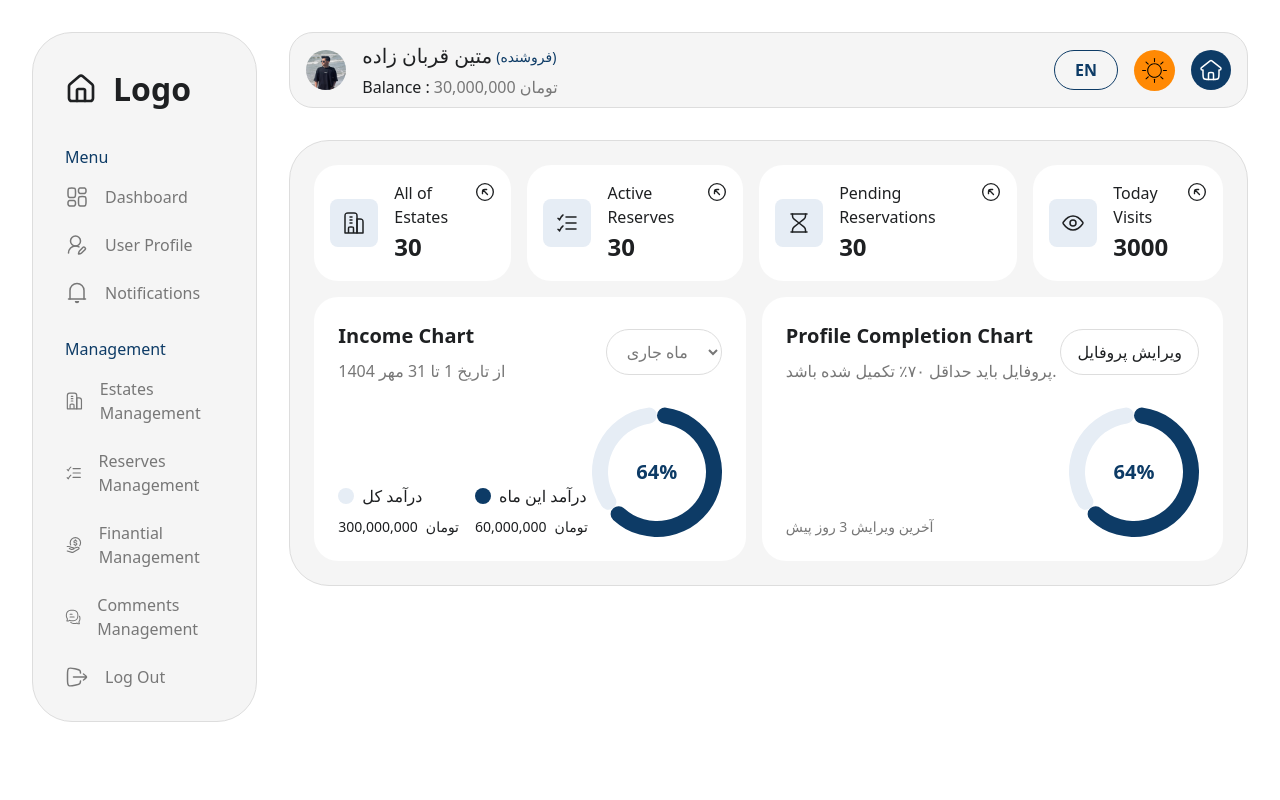
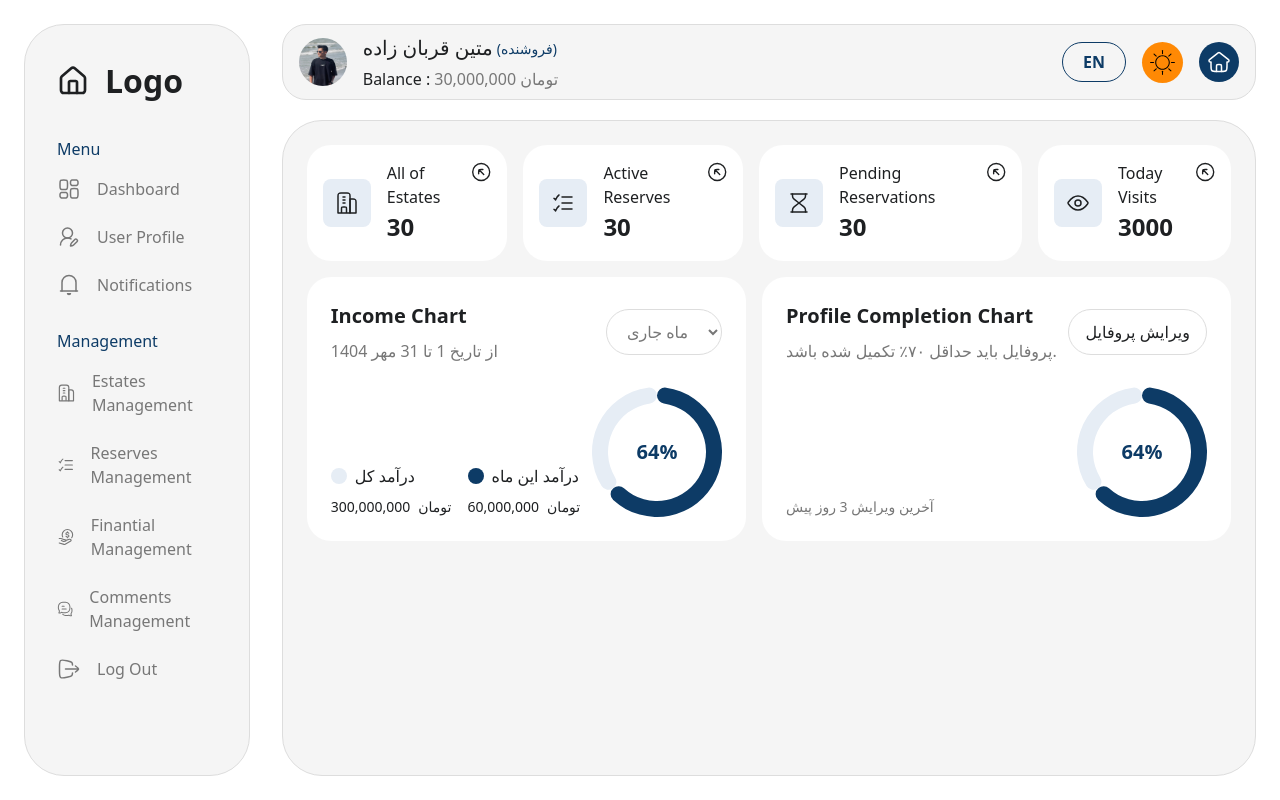
Before and after one commit to next-winter-1404/DevSpire, a Next.js app: page /en/dashboard/seller in a window 1280 px wide. Built offline with nearby package versions, Linux system fonts and the light colour scheme.

Commit message:
fixed layout bugs

```diff
--- a/src/app/[locale]/dashboard/seller/layout.tsx
+++ b/src/app/[locale]/dashboard/seller/layout.tsx
@@ -1,21 +1,26 @@
 import DashboardHeader from "@/components/dashboardLayout/dashboardHeader/DashboardHeader";
 import DashboardSidebar from "@/components/dashboardLayout/dashboardSidebar/DashboardSidebar";
 
-
-
-
-export default function MainLayout({children}: {children: React.ReactNode}) {
-
+export default function MainLayout({
+  children,
+}: {
+  children: React.ReactNode;
+}) {
   return (
-    <div className='flex gap-8 w-full p-8'>
-      <DashboardSidebar isSellerDashboard={true}/>
-      <div className='flex flex-col gap-8 w-full'>
+    <div className="flex gap-8 w-full p-6 h-screen ">
+      <DashboardSidebar isSellerDashboard={true} />
+      <div className="flex flex-col gap-5 w-full h-full">
         <header>
-          <DashboardHeader hasNotification={false}/>
+          <DashboardHeader hasNotification={false} />
         </header>
-        <main>{children}</main>
+        <main
+          className="h-full  p-6 bg-[#F5F5F5] border
+     border-[#DDDDDD] rounded-[40px]   overflow-y-auto scroll-smooth
+    dark:bg-[#404040] dark:border-[#777777]"
+        >
+          {children}
+        </main>
       </div>
     </div>
-  )
-
+  );
 }
--- a/src/components/dashboardLayout/dashboardHeader/DashboardHeader.tsx
+++ b/src/components/dashboardLayout/dashboardHeader/DashboardHeader.tsx
@@ -1,55 +1,69 @@
-import Image from 'next/image'
-import EstateOwner from '../../../../public/images/mortgageRentDetail/estate-owner.jpg'
-import ToggleTheme from '@/components/common/ToggleTheme'
-import Home from '../../../../public/icons/Home'
-import { Link } from '@/i18n/routing'
-import LanguageSwitcher from '@/components/common/LanguageSwitcher'
-import { useTranslations } from 'next-intl'
-import Notification from '../../../../public/icons/Notification'
+import Image from "next/image";
+import EstateOwner from "../../../../public/images/mortgageRentDetail/estate-owner.jpg";
+import ToggleTheme from "@/components/common/ToggleTheme";
+import Home from "../../../../public/icons/Home";
+import { Link } from "@/i18n/routing";
+import LanguageSwitcher from "@/components/common/LanguageSwitcher";
+import { useTranslations } from "next-intl";
+import Notification from "../../../../public/icons/Notification";
 
-
-interface IDashboardHeader{
-  hasNotification: boolean
+interface IDashboardHeader {
+  hasNotification: boolean;
 }
 
-
-const DashboardHeader = ({hasNotification}: IDashboardHeader) => {
-
-  const t = useTranslations('dashboard.header')
+const DashboardHeader = ({ hasNotification }: IDashboardHeader) => {
+  const t = useTranslations("dashboard.header");
 
   return (
-    <div className='flex justify-between w-full py-2 px-4 bg-[#F5F5F5] border border-[#DDDDDD] rounded-[24px]
-    dark:bg-[#404040] dark:border-[#777777]'>
-      <div className='flex items-center gap-4'>
-        <Image src={EstateOwner} alt='estateOwner' className='w-10 h-10 rounded-[40px]'/>
-        <div className='flex flex-col gap-1'>
-          <div className='flex items-center gap-1'>
-            <span className='font-regular text-[20px] text-[#1E2022]   dark:text-[#F5F5F5]'>متین قربان زاده</span>
-            <span className='font-regular text-[14px] text-[#0D3B66]   dark:text-[#E4E4E4]'>(فروشنده)</span>
+    <div
+      className="flex justify-between w-full py-2 px-4 bg-[#F5F5F5] border
+       border-[#DDDDDD] rounded-[24px]
+    dark:bg-[#404040] dark:border-[#777777]"
+    >
+      <div className="flex items-center gap-4">
+        <Image
+          src={EstateOwner}
+          alt="estateOwner"
+          className="w-12 h-12 rounded-[40px]"
+        />
+        <div className="flex flex-col gap-1">
+          <div className="flex items-center gap-1">
+            <span className="font-regular text-[20px] text-[#1E2022]   dark:text-[#F5F5F5]">
+              متین قربان زاده
+            </span>
+            <span className="font-regular text-[14px] text-[#0D3B66]   dark:text-[#E4E4E4]">
+              (فروشنده)
+            </span>
           </div>
-          <div className='flex items-center gap-1 font-regular text-[16px]'>
-            <span className='text-[#1E2022]   dark:text-[#F5F5F5]'>{t('balance')}</span>
-            <span className='text-[#777777]   dark:text-[#E4E4E4]'>30,000,000 تومان</span>
+          <div className="flex items-center gap-1 font-regular text-[16px]">
+            <span className="text-[#1E2022]   dark:text-[#F5F5F5]">
+              {t("balance")}
+            </span>
+            <span className="text-[#777777]   dark:text-[#E4E4E4]">
+              30,000,000 تومان
+            </span>
           </div>
         </div>
       </div>
-      <div className='flex items-center gap-4'>
-        <div className='h-10'>
-          <LanguageSwitcher/>
+      <div className="flex items-center gap-4">
+        <div className="h-10">
+          <LanguageSwitcher />
         </div>
-        <ToggleTheme/>
-        {
-          hasNotification &&
-          <div className='p-2 rounded-full bg-[#0D3B66]'>
-            <Notification color='#FFFFFF'/>
+        <ToggleTheme />
+        {hasNotification && (
+          <div className="p-2 rounded-full bg-[#0D3B66]">
+            <Notification color="#FFFFFF" />
           </div>
-        }
-        <Link href={'/'} className='p-2 bg-[#0D3B66] rounded-[40px] cursor-pointer'>
-          <Home color='#FFFFFF'/>
+        )}
+        <Link
+          href={"/"}
+          className="p-2 bg-[#0D3B66] rounded-[40px] cursor-pointer"
+        >
+          <Home color="#FFFFFF" />
         </Link>
       </div>
     </div>
-  )
-}
+  );
+};
 
-export default DashboardHeader
+export default DashboardHeader;
--- a/src/components/dashboardLayout/dashboardSidebar/DashboardSidebar.tsx
+++ b/src/components/dashboardLayout/dashboardSidebar/DashboardSidebar.tsx
@@ -1,92 +1,146 @@
-'use client'
-import { Link } from '@/i18n/routing'
-import { usePathname } from '@/i18n/routing'
-import { useTranslations } from 'next-intl'
-import Dashboard from '../../../../public/icons/Dashboard'
-import EditUser from '../../../../public/icons/EditUser'
-import Notification from '../../../../public/icons/Notification'
-import Estates from '../../../../public/icons/Estates'
-import CheckList from '../../../../public/icons/CheckList'
-import FinantialManagement from '../../../../public/icons/FinantialManagement'
-import Chats from '../../../../public/icons/Chats'
-import LogOut from '../../../../public/icons/LogOut'
-import Heart from '../../../../public/icons/Heart'
-import Logo from '../../../../public/icons/Logo'
-
+"use client";
+import { Link } from "@/i18n/routing";
+import { usePathname } from "@/i18n/routing";
+import { useTranslations } from "next-intl";
+import Dashboard from "../../../../public/icons/Dashboard";
+import EditUser from "../../../../public/icons/EditUser";
+import Notification from "../../../../public/icons/Notification";
+import Estates from "../../../../public/icons/Estates";
+import CheckList from "../../../../public/icons/CheckList";
+import FinantialManagement from "../../../../public/icons/FinantialManagement";
+import Chats from "../../../../public/icons/Chats";
+import LogOut from "../../../../public/icons/LogOut";
+import Heart from "../../../../public/icons/Heart";
+import Logo from "../../../../public/icons/Logo";
 
 interface IDashboardSidebar {
-    isSellerDashboard: boolean
+  isSellerDashboard: boolean;
 }
 
-const basePath = '/seller-dashboard'
+const basePath = "/seller-dashboard";
 
 const DashboardSidebar = ({ isSellerDashboard }: IDashboardSidebar) => {
-    const pathname = usePathname()
-    const t = useTranslations('dashboard.sidebar')
+  const pathname = usePathname();
+  const t = useTranslations("dashboard.sidebar");
 
-    const isActiveText = (path: string) => pathname === path
-        ? 'font-bold text-[#1E2022] dark:text-[#E4E4E4]'
-        : 'text-[#777777] dark:text-[#A3A3A3]'
+  const isActiveText = (path: string) =>
+    pathname === path
+      ? "font-bold text-[#1E2022] dark:text-[#E4E4E4]"
+      : "text-[#777777] dark:text-[#A3A3A3]";
 
-    const isActiveIcon = (path: string) => pathname === path
-        ? 'text-[#0D3B66] dark:text-[#E4E4E4]'
-        : 'dark:text-[#A3A3A3]'
+  const isActiveIcon = (path: string) =>
+    pathname === path
+      ? "text-[#0D3B66] dark:text-[#E4E4E4]"
+      : "dark:text-[#A3A3A3]";
 
   const sellerMenuItems = [
-        { href: `${basePath}`, label: t('dashboard'), Icon: Dashboard },
-        { href: `${basePath}/user-profile`, label: t('userProfile'), Icon: EditUser },
-        { href: `${basePath}/notifications`, label: t('notifications'), Icon: Notification },
-        { href: `${basePath}/estates-management`, label: t('estatesManagement'), Icon: Estates },
-        { href: `${basePath}/reserves-management`, label: t('reservesManagement'), Icon: CheckList },
-        { href: `${basePath}/finantial-management`, label: t('finantialManagement'), Icon: FinantialManagement },
-        { href: `${basePath}/comments-management`, label: t('commentsManagement'), Icon: Chats },
-        { href: `${basePath}/logout`, label: t('logOut'), Icon: LogOut },
-    ]
+    { href: `${basePath}`, label: t("dashboard"), Icon: Dashboard },
+    {
+      href: `${basePath}/user-profile`,
+      label: t("userProfile"),
+      Icon: EditUser,
+    },
+    {
+      href: `${basePath}/notifications`,
+      label: t("notifications"),
+      Icon: Notification,
+    },
+    {
+      href: `${basePath}/estates-management`,
+      label: t("estatesManagement"),
+      Icon: Estates,
+    },
+    {
+      href: `${basePath}/reserves-management`,
+      label: t("reservesManagement"),
+      Icon: CheckList,
+    },
+    {
+      href: `${basePath}/finantial-management`,
+      label: t("finantialManagement"),
+      Icon: FinantialManagement,
+    },
+    {
+      href: `${basePath}/comments-management`,
+      label: t("commentsManagement"),
+      Icon: Chats,
+    },
+    { href: `${basePath}/logout`, label: t("logOut"), Icon: LogOut },
+  ];
 
   const buyerMenuItems = [
-        { href: `${basePath}`, label: t('dashboard'), Icon: Dashboard },
-        { href: `${basePath}/user-profile`, label: t('userProfile'), Icon: EditUser },
-        { href: `${basePath}/notifications`, label: t('notifications'), Icon: Notification },
-        { href: `${basePath}/reserves-management`, label: t('reservesManagement'), Icon: CheckList },
-        { href: `${basePath}/finantial-management`, label: t('finantialManagement'), Icon: FinantialManagement },
-        { href: `${basePath}/favorites`, label: t('favorites'), Icon: Heart },
-        { href: `${basePath}/logout`, label: t('logOut'), Icon: LogOut },
-    ]
+    { href: `${basePath}`, label: t("dashboard"), Icon: Dashboard },
+    {
+      href: `${basePath}/user-profile`,
+      label: t("userProfile"),
+      Icon: EditUser,
+    },
+    {
+      href: `${basePath}/notifications`,
+      label: t("notifications"),
+      Icon: Notification,
+    },
+    {
+      href: `${basePath}/reserves-management`,
+      label: t("reservesManagement"),
+      Icon: CheckList,
+    },
+    {
+      href: `${basePath}/finantial-management`,
+      label: t("finantialManagement"),
+      Icon: FinantialManagement,
+    },
+    { href: `${basePath}/favorites`, label: t("favorites"), Icon: Heart },
+    { href: `${basePath}/logout`, label: t("logOut"), Icon: LogOut },
+  ];
 
-    const menuItems = isSellerDashboard ? sellerMenuItems : buyerMenuItems
+  const menuItems = isSellerDashboard ? sellerMenuItems : buyerMenuItems;
 
   return (
-        <div className='flex flex-col gap-8 w-[268px] max-h-screen p-8 bg-[#F5F5F5] border border-[#DDDDDD] rounded-[40px]
-        dark:bg-[#404040] dark:border-[#777777]'>
-            <div className='flex items-center gap-4'>
-                <Logo color='text-[#0D3B66]' className='w-8 h-8'/>
-                <h2 className='font-bold text-[32px] text-[#1E2022] dark:text-[#F5F5F5]'>{t('logo')}</h2>
+    <div
+      className="flex flex-col gap-8 w-[268px] h-full p-8 bg-[#F5F5F5]
+         border border-[#DDDDDD] rounded-[40px]
+        dark:bg-[#404040] dark:border-[#777777]"
+    >
+      <div className="flex items-center gap-4">
+        <Logo color="text-[#0D3B66]" className="w-8 h-8" />
+        <h2 className="font-bold text-[32px] text-[#1E2022] dark:text-[#F5F5F5]">
+          {t("logo")}
+        </h2>
       </div>
 
-            <div className='flex flex-col gap-4'>
-                <h3 className='font-regular text-[16px] text-[#0D3B66] dark:text-[#E6EDF5]'>{t('menu')}</h3>
-                <div className='flex flex-col gap-6 font-regular text-[16px]'>
+      <div className="flex flex-col gap-4">
+        <h3 className="font-regular text-[16px] text-[#0D3B66] dark:text-[#E6EDF5]">
+          {t("menu")}
+        </h3>
+        <div className="flex flex-col gap-6 font-regular text-[16px]">
           {menuItems.slice(0, 3).map(({ href, label, Icon }) => (
-                        <div key={href} className='flex items-center gap-4 text-[#777777]'>
-                            <Icon className={isActiveIcon(href)}/>
-                            <Link href={href} className={isActiveText(href)}>{label}</Link>
+            <div key={href} className="flex items-center gap-4 text-[#777777]">
+              <Icon className={isActiveIcon(href)} />
+              <Link href={href} className={isActiveText(href)}>
+                {label}
+              </Link>
             </div>
           ))}
         </div>
       </div>
-            <div className='flex flex-col gap-4'>
-                <h3 className='font-regular text-[16px] text-[#0D3B66] dark:text-[#E6EDF5]'>{t('management')}</h3>
-                <div className='flex flex-col gap-6 font-regular text-[16px]'>
+      <div className="flex flex-col gap-4">
+        <h3 className="font-regular text-[16px] text-[#0D3B66] dark:text-[#E6EDF5]">
+          {t("management")}
+        </h3>
+        <div className="flex flex-col gap-6 font-regular text-[16px]">
           {menuItems.slice(3).map(({ href, label, Icon }) => (
-                        <div key={href} className='flex items-center gap-4 text-[#777777]'>
-                            <Icon className={isActiveIcon(href)}/>
-                            <Link href={href} className={isActiveText(href)}>{label}</Link>
+            <div key={href} className="flex items-center gap-4 text-[#777777]">
+              <Icon className={isActiveIcon(href)} />
+              <Link href={href} className={isActiveText(href)}>
+                {label}
+              </Link>
             </div>
           ))}
         </div>
       </div>
     </div>
-    )
-}
+  );
+};
 
-export default DashboardSidebar
+export default DashboardSidebar;
--- a/src/modules/sellerDashboard/dashboard/views/SellerDashboardView.tsx
+++ b/src/modules/sellerDashboard/dashboard/views/SellerDashboardView.tsx
@@ -1,4 +1,4 @@
-'use client';
+"use client";
 import CheckList from "../../../../../public/icons/CheckList";
 import Estates from "../../../../../public/icons/Estates";
 import Eye from "../../../../../public/icons/Eye";
@@ -8,40 +8,74 @@ import InCome from "../../../../components/common/InCome";
 import TopCards from "../../../../components/common/TopCards";
 import { useTranslations } from "next-intl";
 
-
 const columns = [
-  { key: 'residenceName', label: 'نام اقامتگاه', align: 'right' },
-  { key: 'reserveDate', label: 'تاریخ رزرو', align: 'center' },
-  { key: 'price', label: 'قیمت', align: 'center' },
-  { key: 'status', label: 'وضعیت', align: 'center' },
+  { key: "residenceName", label: "نام اقامتگاه", align: "right" },
+  { key: "reserveDate", label: "تاریخ رزرو", align: "center" },
+  { key: "price", label: "قیمت", align: "center" },
+  { key: "status", label: "وضعیت", align: "center" },
 ];
 
 const data = [
-  { residenceName: 'هتل سراوان رانین رشت', reserveDate: '12 مرداد 1404 - 12:33', price: '2,000,000 تومان', status: 'تایید شده' },
-  { residenceName: 'هتل سراوان رانین رشت', reserveDate: '12 مرداد 1404 - 12:33', price: '2,000,000 تومان', status: 'تایید شده' },
-  { residenceName: 'هتل سراوان رانین رشت', reserveDate: '12 مرداد 1404 - 12:33', price: '2,000,000 تومان', status: 'تایید شده' },
-  { residenceName: 'هتل سراوان رانین رشت', reserveDate: '12 مرداد 1404 - 12:33', price: '2,000,000 تومان', status: 'تایید شده' },
-  { residenceName: 'هتل سراوان رانین رشت', reserveDate: '12 مرداد 1404 - 12:33', price: '2,000,000 تومان', status: 'تایید شده' },
+  {
+    residenceName: "هتل سراوان رانین رشت",
+    reserveDate: "12 مرداد 1404 - 12:33",
+    price: "2,000,000 تومان",
+    status: "تایید شده",
+  },
+  {
+    residenceName: "هتل سراوان رانین رشت",
+    reserveDate: "12 مرداد 1404 - 12:33",
+    price: "2,000,000 تومان",
+    status: "تایید شده",
+  },
+  {
+    residenceName: "هتل سراوان رانین رشت",
+    reserveDate: "12 مرداد 1404 - 12:33",
+    price: "2,000,000 تومان",
+    status: "تایید شده",
+  },
+  {
+    residenceName: "هتل سراوان رانین رشت",
+    reserveDate: "12 مرداد 1404 - 12:33",
+    price: "2,000,000 تومان",
+    status: "تایید شده",
+  },
+  {
+    residenceName: "هتل سراوان رانین رشت",
+    reserveDate: "12 مرداد 1404 - 12:33",
+    price: "2,000,000 تومان",
+    status: "تایید شده",
+  },
 ];
 
-
 const SellerDashboardView = () => {
-
-  const t = useTranslations('sellerDashboard.dashboard')
+  const t = useTranslations("sellerDashboard.dashboard");
 
   return (
-    <div className='flex flex-col gap-4 p-6 bg-[#F5F5F5] border border-[#DDDDDD] rounded-[40px]   dark:bg-[#404040] dark:border-[#777777]'>
-      <TopCards items={[
-        {icon: Estates, title: t('allOfEstates'), value: '30'},
-        {icon: CheckList, title: t('activeReserves'), value: '30'},
-        {icon: HourGlass, title: t('pendingReservations'), value: '30'},
-        {icon: Eye, title: t('todaysVisits'), value: '3000'}
-      ]}/>
-      <div className='flex gap-4'>
-        <InCome title={t('incomeChart')} dateRange='از تاریخ 1 تا 31 مهر 1404' totalIncome='300,000,000' currentIncome='60,000,000'
-        percentage={64}/>
-        <CompleteProfile title={t('profCompletionChart')} description='پروفایل باید حداقل ۷۰٪ تکمیل شده باشد.'
-        lastEditText='آخرین ویرایش 3 روز پیش' percentage={64} linkHref='/seller-dashboard/edit-profile'/>
+    <div className="flex flex-col gap-4 ">
+      <TopCards
+        items={[
+          { icon: Estates, title: t("allOfEstates"), value: "30" },
+          { icon: CheckList, title: t("activeReserves"), value: "30" },
+          { icon: HourGlass, title: t("pendingReservations"), value: "30" },
+          { icon: Eye, title: t("todaysVisits"), value: "3000" },
+        ]}
+      />
+      <div className="flex gap-4">
+        <InCome
+          title={t("incomeChart")}
+          dateRange="از تاریخ 1 تا 31 مهر 1404"
+          totalIncome="300,000,000"
+          currentIncome="60,000,000"
+          percentage={64}
+        />
+        <CompleteProfile
+          title={t("profCompletionChart")}
+          description="پروفایل باید حداقل ۷۰٪ تکمیل شده باشد."
+          lastEditText="آخرین ویرایش 3 روز پیش"
+          percentage={64}
+          linkHref="/seller-dashboard/edit-profile"
+        />
       </div>
     </div>
   );
```
Also changed, not shown: src/app/[locale]/dashboard/customer/layout.tsx (+17 -10 lines), src/app/[locale]/dashboard/seller/estates-management/page.tsx (+9 -12 lines), src/modules/customerDashboard/dashboard/view/CustomerDashboardView.tsx (+38 -29 lines), src/modules/sellerDashboard/estatesManagement/views/EstatesManagementView.tsx (+40 -31 lines). Lines whose indentation alone changed are shown as unchanged.
